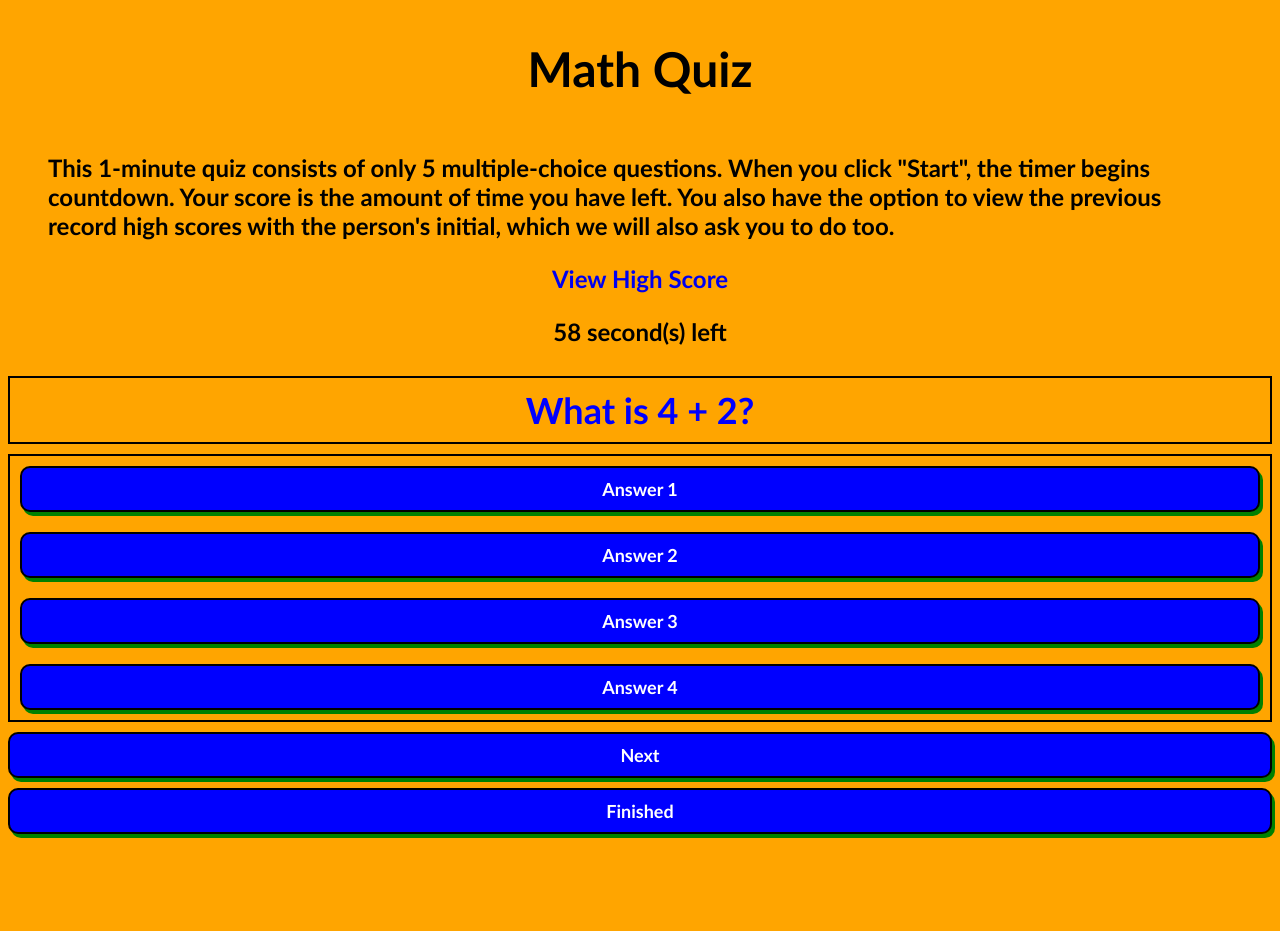
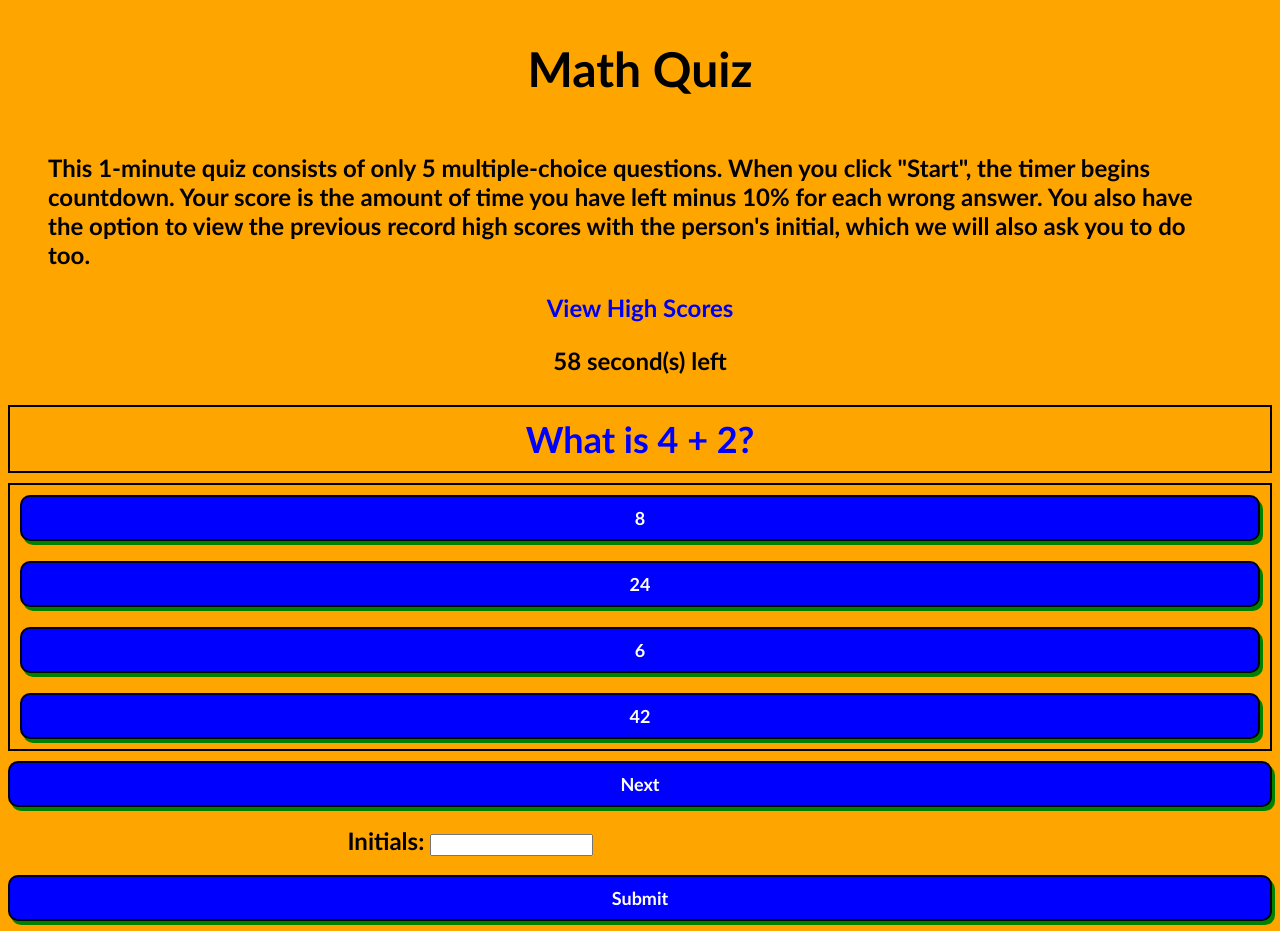
Before and after one commit to jason1chiu/javascript-quiz, a plain HTML site: page index.html in a window 1280 px wide. Both pictures are taken after a click on the button "Start". Before the commit the page ends 844 px from the top, so only its background shows below. Drawn offline with Linux system fonts and the light colour scheme.

Commit message:
change question and answers accordingly

```diff
--- a/assets/css/style.css
+++ b/assets/css/style.css
@@ -73,7 +73,7 @@ button {
   border: 2px solid black;
 }
 
-.answer {
+.answer-text {
   margin: 10px;
   display: grid;
   flex-flow: row wrap;
@@ -89,7 +89,7 @@ button {
   box-shadow: 3px 4px green;
 }
 
-.start, .next, .finish, .submit {
+.start, .finish, .submit, .next {
   display: flex;
   flex-flow: row wrap;
   width: 100%;
--- a/assets/js/script.js
+++ b/assets/js/script.js
@@ -1,25 +1,80 @@
-var startEl = document.getElementById("start");
-var questionsEl = document.getElementById("questions");
+// variables for functions once quiz starts
+var startBtn = document.getElementById("start");
+var timerEl = document.getElementById("timer");
+
+// variables for functions once quiz ends
 var inputEl = document.getElementById("initials");
-var questionEl = document.getElementById("question");
-var answerEl = document.getElementById("answer");
-var nextEl = document.getElementById("next");
-var timerEl = document.getElementById("timer");
 var scoreEl = document.getElementById("score");
 var submitEl = document.getElementById("submission");
 var formEl = document.getElementById("form");
-var finishEl = document.getElementById("finish");
+var finishBtn = document.getElementById("finish");
 
-startEl.addEventListener('click', startQuiz);
-nextEl.addEventListener('click', showQuestion);
-finishEl.addEventListener('click', stop)
+// variables for functions as quiz continues
+var questionEl = document.getElementById("question");
+var firstAnswer = document.querySelector(".firstAnswer")
+var secondAnswer = document.querySelector(".secondAnswer");
+var thirdAnswer = document.querySelector(".thirdAnswer");
+var fourthAnswer = document.querySelector(".fourthAnswer")
+var nextBtn = document.getElementById("next");
 
-var i = 0;
+// variables containing my questions and answers
+var questions = [
+  {
+    question: "What is 4 + 2?",
+    answer1: "8",
+    answer2: "24",
+    answer3: "6",
+    answer4: "42",
+    answer: 3,
+    },
+  {
+    question: "What is 4 x 2?",
+    answer1: "10",
+    answer2: "24",
+    answer3: "8",
+    answer4: "22",
+    answer: 3,
+  },
+  {
+    question: "What is 4 squared?",
+    answer1: "16",
+    answer2: "4",
+    answer3: "2",
+    answer4: "44",
+    answer: 1,
+  },
+  {
+    question: "What is the permutation of (4, 2)?",
+    answer1: "12",
+    answer2: "63",
+    answer3: "34",
+    answer4: "24",
+    answer: 1,
+  },
+  {
+    question: "What is the combinatoric of (4, 2)?",
+    answer1: "43",
+    answer2: "6",
+    answer3: "39",
+    answer4: "20",
+  },
+];
+
+// variables for clicker events
+var timeCounter = 0;
+var questionNumber = 0;
 var timeLeft = 60;
 var timerInterval;
+var score;
+
+
+// functions for start events
+startBtn.addEventListener('click', startQuiz);
 
 function start() {
 // Sets interval in variable
+startBtn.classList.add("hide");
+
 timerInterval = setInterval(function() {
   timeLeft--;
   timerEl.textContent = timeLeft + " second(s) left";
@@ -27,50 +82,64 @@ timerInterval = setInterval(function() {
     if (timeLeft === 0) {
       clearInterval(timerInterval);
       timerEl.textContent = "TIME'S UP!"
-      questionsEl.classList.add("hide");
       scoreEl.textContent = "Score: 0";
-      nextEl.classList.add("hide");
     }
   }, 1000);
 }
 
+function startQuiz() {
+
+  startBtn.classList.add("hide");
+  nextBtn.classList.remove("hide");
+
+  start();
+  showFirstQuestion();
+}
+
+function showFirstQuestion() {
+  questionEl.innerText = questions[questionNumber].question;
+  firstAnswer.innerText = questions[questionNumber].answer1;
+  secondAnswer.innerText = questions[questionNumber].answer2;
+  thirdAnswer.innerText = questions[questionNumber].answer3;
+  fourthAnswer.innerText = questions[questionNumber].answer4;
+}
+
+// functions for continuous events
+nextBtn.addEventListener("click", showNextQuestion);
+
+function showNextQuestion() {
+  questionNumber++;
+  questionEl.innerText = questions[questionNumber].question;
+  firstAnswer.innerText = questions[questionNumber].answer1;
+  secondAnswer.innerText = questions[questionNumber].answer2;
+  thirdAnswer.innerText = questions[questionNumber].answer3;
+  fourthAnswer.innerText = questions[questionNumber].answer4;
+
+  if (questionNumber === questions.length - 1) {
+    finishBtn.classList.remove("hide");
+    nextBtn.classList.add("hide");
+  } else {
+    questionEl.innerText = questions[questionNumber].question;
+  };
+
+  if (firstAnswer.style.background-color === "green") {
+    firstAnswer.style.background-color === "blue";
+  };
+};
+
+firstAnswer.addEventListener("click", function() {
+  firstAnswer.setAttribute("style", "background-color: green");
+});
+
+// functions for finish events
+finishBtn.addEventListener('click', stop)
+
 function stop() {
   clearInterval(timerInterval);
-
-  nextEl.classList.add("hide");
-  formEl.classList.remove("hide");
-  submitEl.classList.remove("hide");
   scoreEl.textContent = "Score: " + timeLeft;
 }
 
-function startQuiz() {
-  startEl.classList.add("hide");
-  questionsEl.classList.remove("hide");
-  nextEl.classList.remove("hide");
-  finishEl.classList.remove("hide");
-
-  start();
-  showQuestion();
-
-  if (i === myQuestions.length) {
-    nextEl.classList.add("hide");
-  }
-}
-
-function showQuestion() {
-  questionEl.innerText = myQuestions[i].question;
-  i++;
-}
-
-answerEl.addEventListener('click', function() {
-  if (myQuestions.answers.correct === true) {
-    answerEl.setAttribute("style", "background-color: green");
-  } else {
-    answerEl.setAttribute("style", "background-color: red");
-  }
-});
-
-var myQuestions = [
+/* var myQuestions = [
   {
     question: "What is 4 + 2?",
     answer: [
@@ -82,7 +151,7 @@ var myQuestions = [
     },
   {
     question: "What is 4 x 2?",
-    answers: [
+    answer: [
       {text: "10", correct: false},
       {text: "24", correct: false},
       {text: "8", correct: true},
@@ -91,7 +160,7 @@ var myQuestions = [
     },
   {
     question: "What is 4 squared?",
-    answers: [
+    answer: [
       {text: "16", correct: true},
       {text: "4", correct: false},
       {text: "2", correct: false},
@@ -100,7 +169,7 @@ var myQuestions = [
     },
   {
     question: "What is the permutation of (4, 2)?",
-    answers: [
+    answer: [
       {text: "12", correct: true},
       {text: "63", correct: false},
       {text: "34", correct: false},
@@ -116,4 +185,4 @@ var myQuestions = [
       {text: "20", correct: false}
     ]
     },
-];
+]; */
--- a/index.html
+++ b/index.html
@@ -16,27 +16,27 @@
 
   <section>
     <blockquote>
-      This 1-minute quiz consists of only 5 multiple-choice questions. When you click "Start", the timer begins countdown. Your score is the amount of time you have left. You also have the option to view the previous record high scores with the person's initial, which we will also ask you to do too.
+      This 1-minute quiz consists of only 5 multiple-choice questions. When you click "Start", the timer begins countdown. Your score is the amount of time you have left minus 10% for each wrong answer. You also have the option to view the previous record high scores with the person's initial, which we will also ask you to do too.
     </blockquote>
   </section>
 
-  <a href="./highscore.html">View High Score</a>
+  <a href="./highscore.html">View High Scores</a>
 
   <button class="start" id="start">Start</button>
 
   <blockquote class="timer" id="timer"></blockquote>
 
-  <section class="hide" id="questions">
+  <section id="questions">
 
       <section>
         <h2 id="question">Question</h2>
       </section>
 
        <section class="buttons">
-          <button class="answer" id="answer">Answer 1</button>
-          <button class="answer" id="answer">Answer 2</button>
-          <button class="answer" id="answer">Answer 3</button>
-          <button class="answer" id="answer">Answer 4</button>
+          <button class="answer-text firstAnswer" id="answer" data-number="1">Answer 1</button>
+          <button class="answer-text secondAnswer" id="answer" data-number="2">Answer 2</button>
+          <button class="answer-text thirdAnswer" id="answer" data-number="3">Answer 3</button>
+          <button class="answer-text fourthAnswer" id="answer" data-number="4">Answer 4</button>
       </section>
     </section>
   </section>
@@ -49,14 +49,14 @@
     Finished
   </button>
 
-  <section class="form hide" id="form">
+  <section class="form" id="form">
     <form action="" id="initials">
       Initials: <input type="text">
     </form>
     <p id="score"></p>
   </section>
 
-  <button class="submit hide" id="submission">
+  <button class="submit" id="submission">
     Submit
   </button>
 
```
